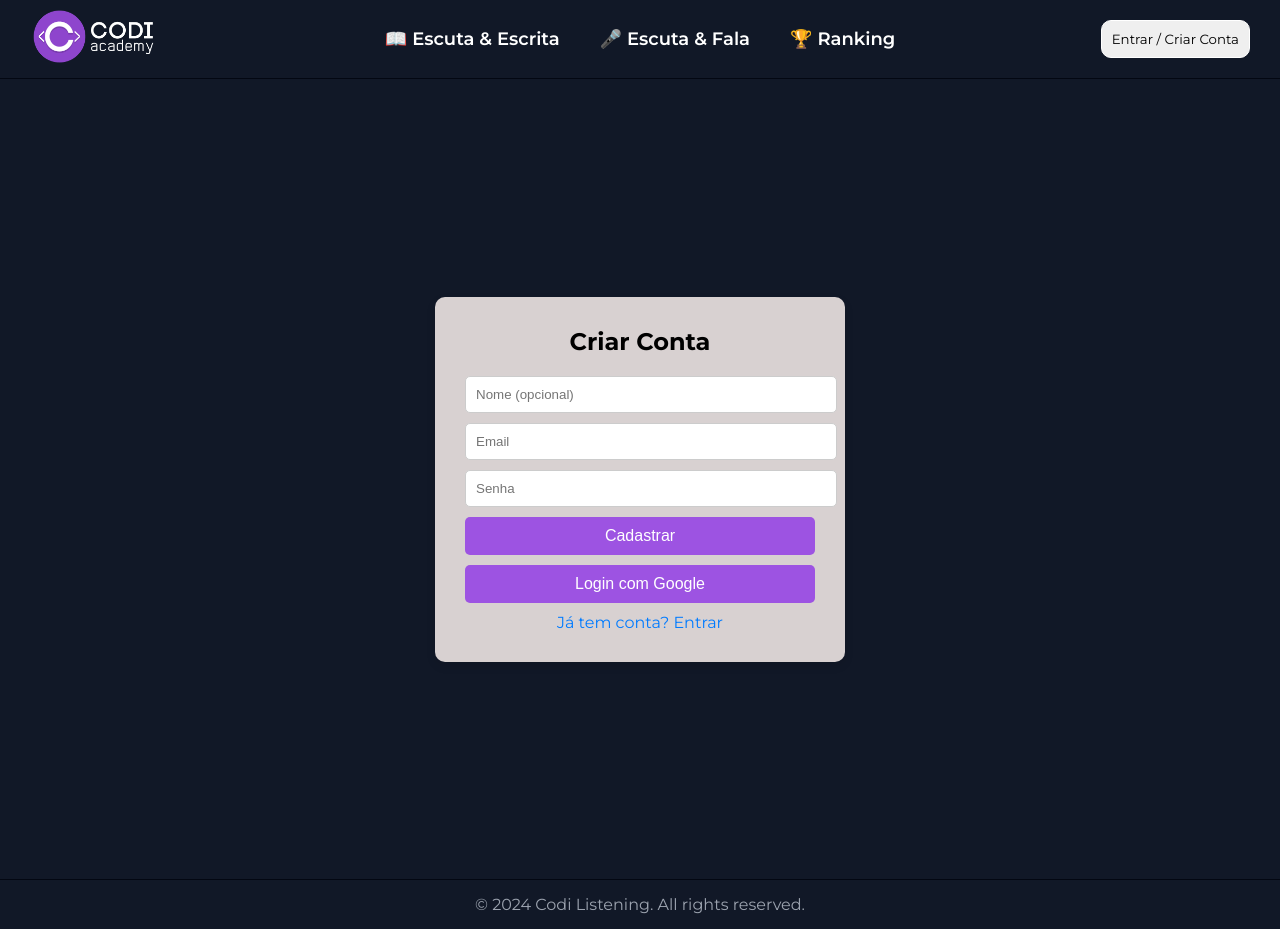
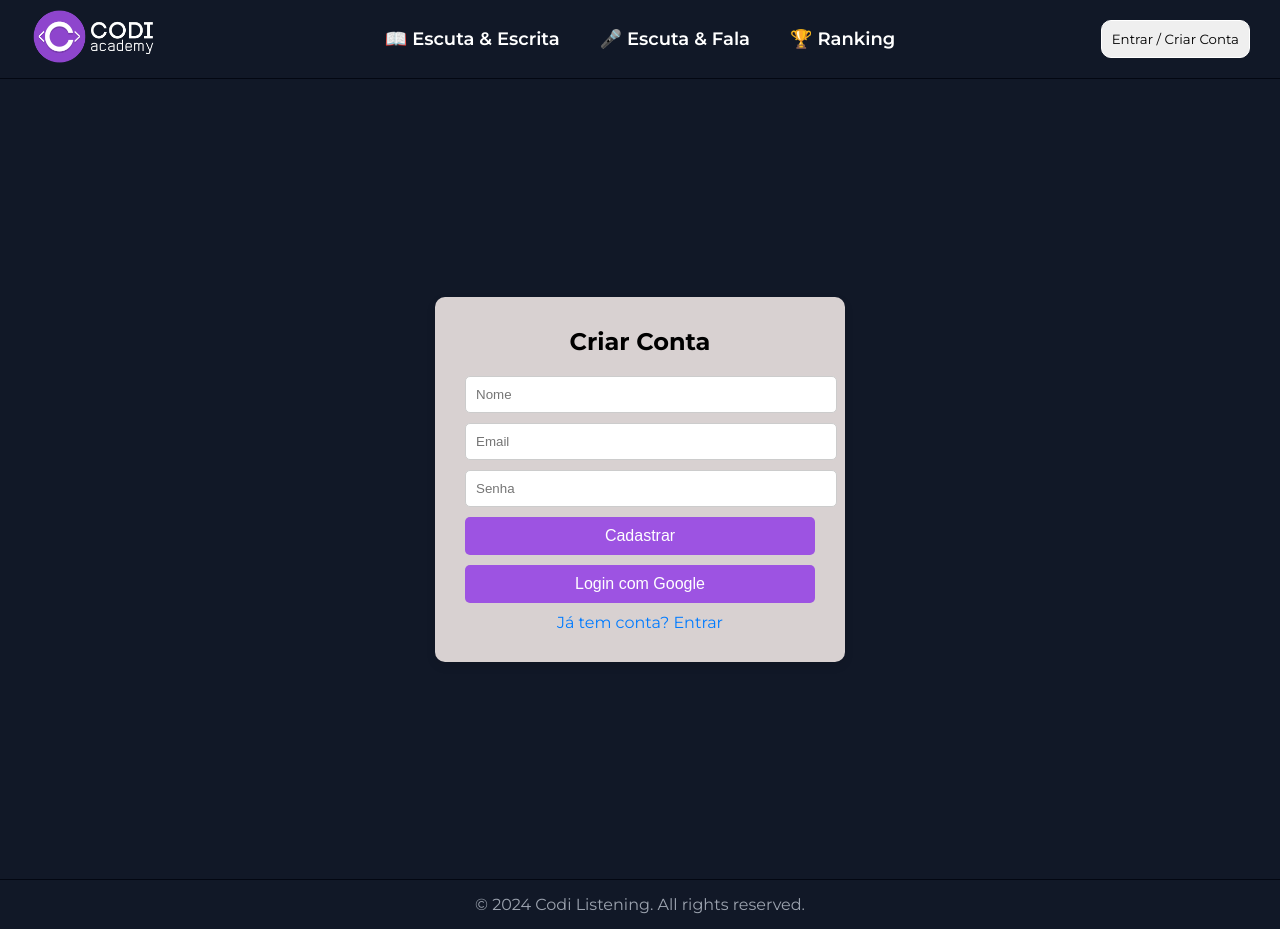
Before and after one commit to Daniel-Thielmann/English-Software, a React (Vite) app in the folder frontend/: page /auth in a window 1280 px wide. Both pictures are taken after a click on the element "Criar conta". Built offline with nearby package versions, Linux system fonts and the light colour scheme; no server answers.

Commit message:
auth bug fixed

```diff
--- a/frontend/src/Components/AuthPage/AuthPage.jsx
+++ b/frontend/src/Components/AuthPage/AuthPage.jsx
@@ -124,7 +124,7 @@ const AuthPage = () => {
           {isRegistering && (
             <input
               type="text"
-              placeholder="Nome (opcional)"
+              placeholder="Nome"
               value={name}
               onChange={(e) => setName(e.target.value)}
             />
```
Also changed, not shown: 1 other file (tests, documents, lock files or other folders).
